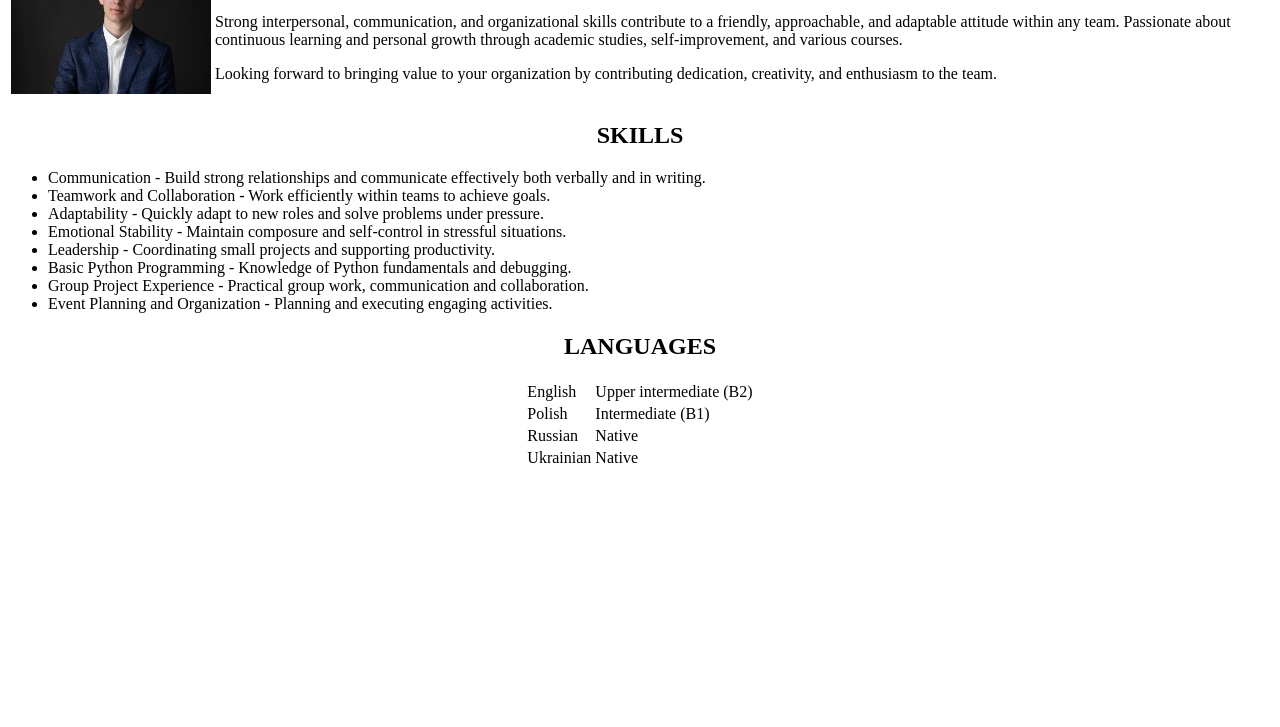
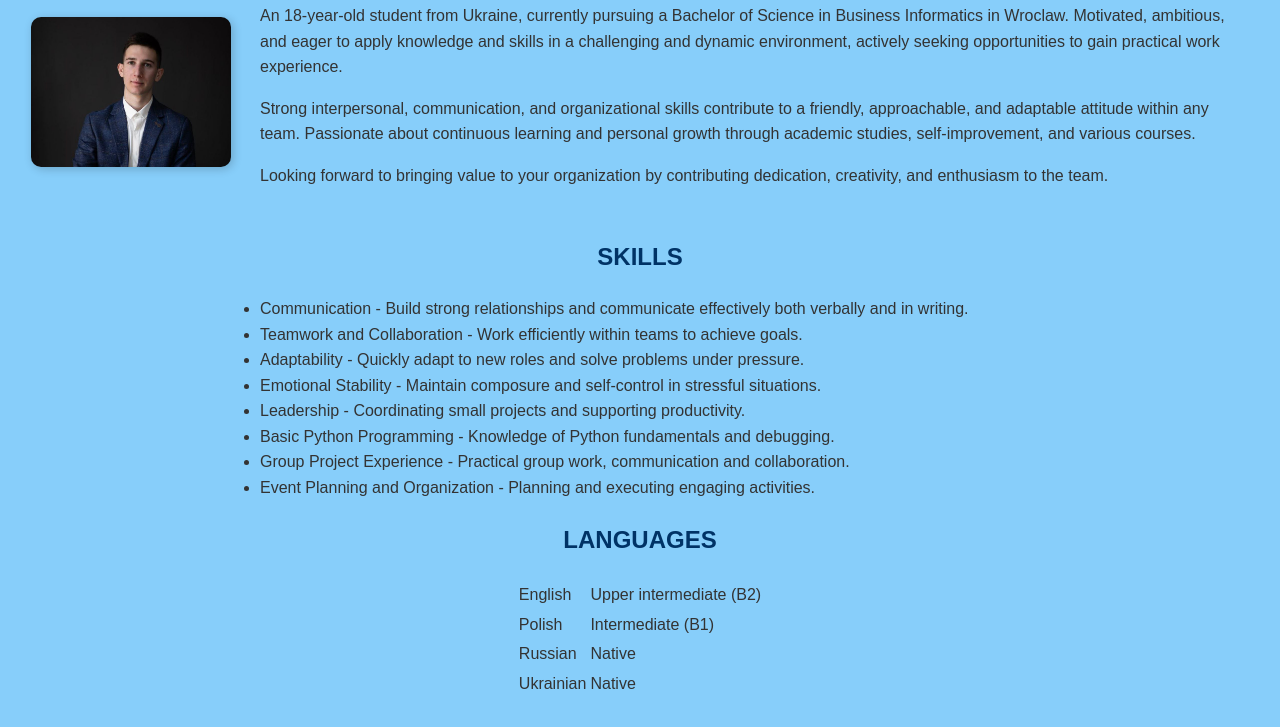
Before and after one commit to senya2006/Hillel_QA_Semen_Shneider, a plain HTML site: page index.html in a window 1280 px wide. Shown: the part 138-865 px from the top of the page. Before the commit the page ends 800 px from the top, so only its background shows below. Drawn offline with Linux system fonts and the light colour scheme.

Commit message:
did hw_22

```diff
--- a/index.html
+++ b/index.html
@@ -3,15 +3,16 @@
 <head>
     <meta charset="UTF-8">
     <title>Semen Shneider HW_21</title>
+    <link rel="stylesheet" href="style.css">
 </head>
 <body>
 
-<h1 style="text-align: center;">Semen Shneider CV (demo version)</h1>
+<h1>Semen Shneider CV (demo version)</h1>
 
-<table>
+<table class="profile-table">
     <tr>
         <td>
-            <img src="photos/portrait.jpg" width="200">
+            <img src="photos/portrait.jpg" width="200" class="profile-pic">
         </td>
         <td>
             <p>
@@ -35,8 +36,8 @@
     </tr>
 </table>
 
-<h2 style="text-align: center;">SKILLS</h2>
-<ul>
+<h2>SKILLS</h2>
+<ul class="skills-list">
     <li>Communication - Build strong relationships and communicate effectively both verbally and in writing.</li>
     <li>Teamwork and Collaboration - Work efficiently within teams to achieve goals.</li>
     <li>Adaptability - Quickly adapt to new roles and solve problems under pressure.</li>
@@ -47,8 +48,8 @@
     <li>Event Planning and Organization - Planning and executing engaging activities.</li>
 </ul>
 
-<h2 style="text-align: center;">LANGUAGES</h2>
-<table align="center">
+<h2>LANGUAGES</h2>
+<table class="languages-table">
     <tr>
         <td>English</td>
         <td>Upper intermediate (B2)</td>
--- /dev/null
+++ b/style.css
@@ -0,0 +1,39 @@
+/* Main page background */
+body {
+    background-color: #87CEFA; /* blue */
+    font-family: Arial, sans-serif;
+    color: #333333;
+    line-height: 1.6;
+    padding: 20px;
+}
+
+/* Headings */
+h1, h2 {
+    color: #003366;
+    text-align: center;
+}
+
+/* Picture and description in the table */
+table.profile-table {
+    margin: 0 auto;
+    margin-bottom: 30px;
+}
+
+/* Portrait */
+img.profile-pic {
+    border-radius: 10px;
+    box-shadow: 2px 2px 10px rgba(0,0,0,0.2);
+    margin-right: 25px;
+}
+
+/* Skills */
+ul.skills-list {
+    max-width: 800px;
+    margin: 0 auto;
+}
+
+/* Languages */
+table.languages-table {
+    margin: 0 auto;
+    margin-top: 20px;
+}
```
